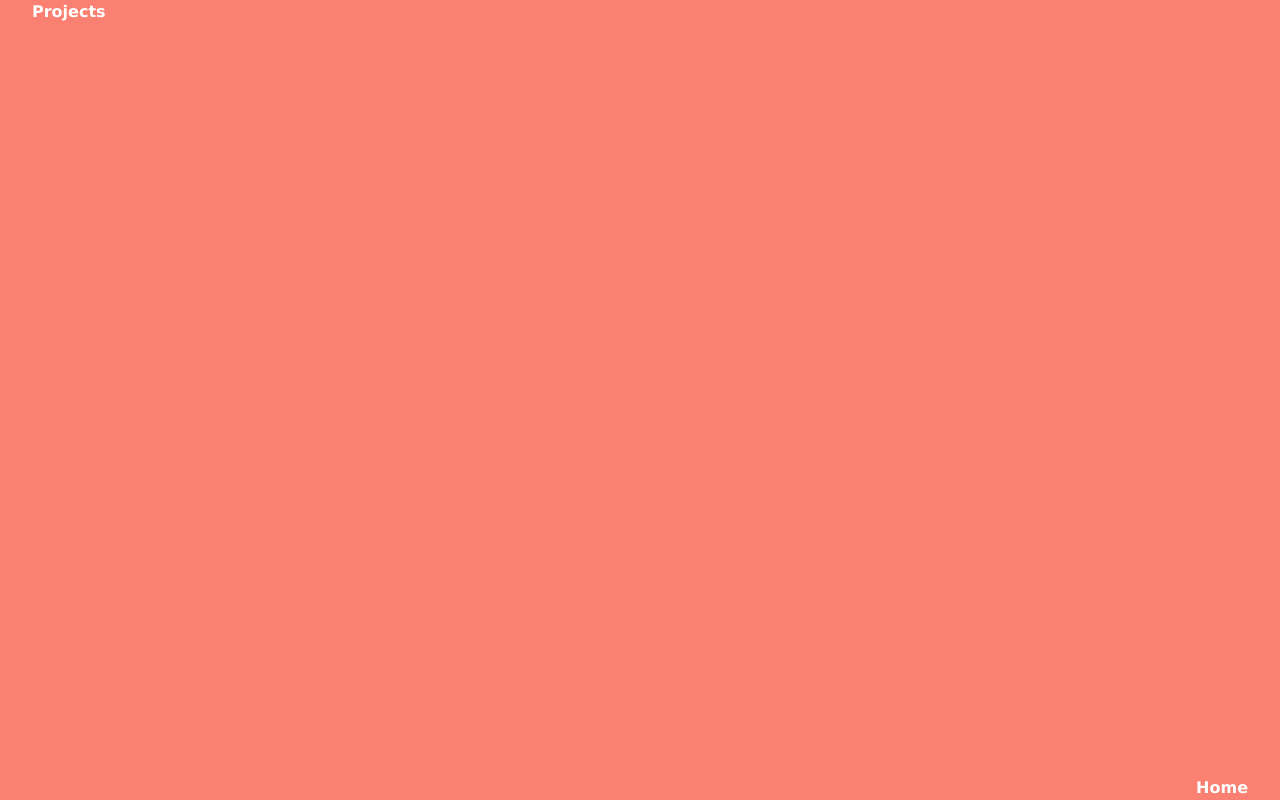
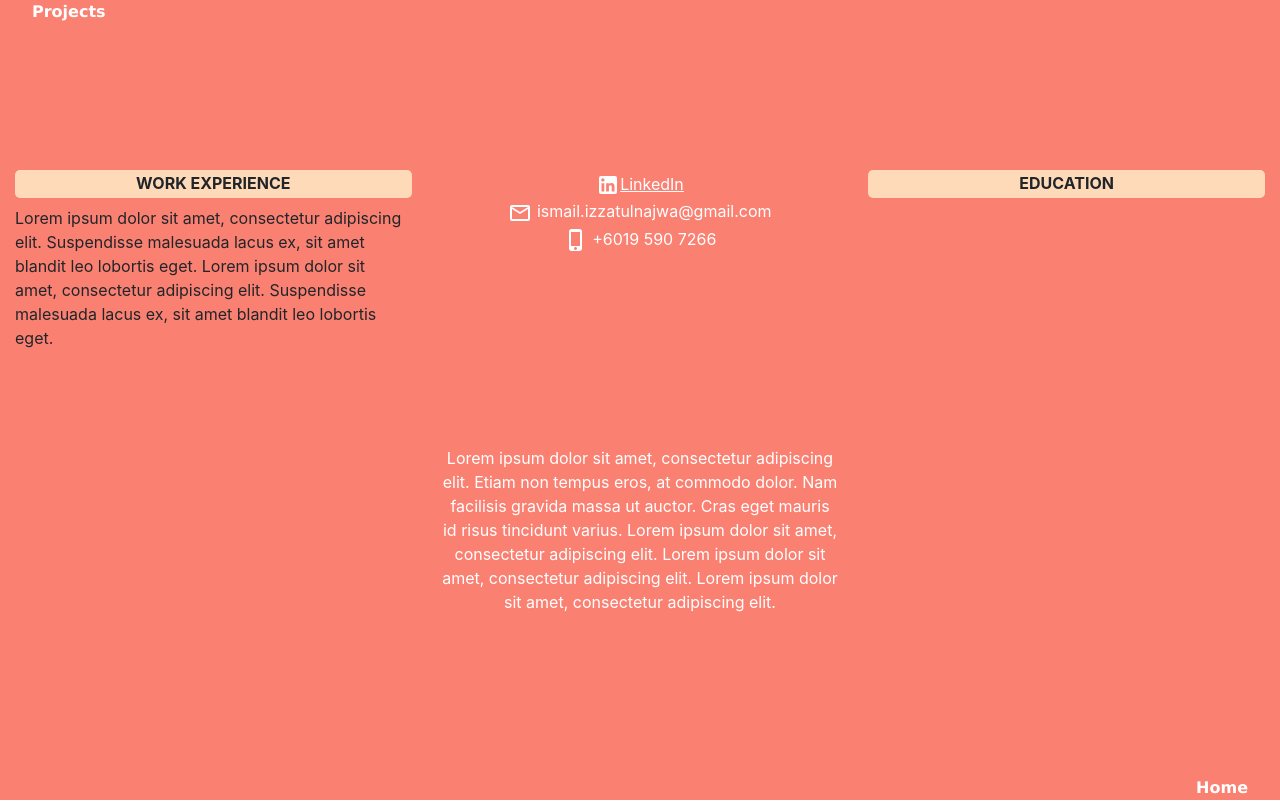
Before and after one commit to Izzywa/portfolio, a React (Create React App) app: page / in a window 1280 px wide. Both pictures are taken after a click on the element "Profile". Built offline with nearby package versions, Linux system fonts and the light colour scheme.

Commit message:
accordion icon and colour

```diff
--- a/src/components/Profile.js
+++ b/src/components/Profile.js
@@ -1,9 +1,9 @@
 import React, { useRef, useState } from "react";
 import { Accordion, AccordionSummary, AccordionDetails } from "@mui/material";
+import ExpandMoreIcon from '@mui/icons-material/ExpandMore';
 import LinkedInIcon from '@mui/icons-material/LinkedIn';
 import MailOutlineIcon from '@mui/icons-material/MailOutline';
 import PhoneIphoneIcon from '@mui/icons-material/PhoneIphone';
-import { alignProperty } from "@mui/material/styles/cssUtils";
 
 export default function Profile(props) {
 
@@ -39,7 +39,7 @@ export default function Profile(props) {
             <>
             <div>
                 <div className="contact-div text-center">
-                    <p onClick={redirectLinkedin}><LinkedInIcon/> LinkedIn</p>
+                    <p onClick={redirectLinkedin}><LinkedInIcon/><u>LinkedIn</u></p>
                     <p><MailOutlineIcon/> {workEmail}</p>
                     <p><PhoneIphoneIcon/> {phoneNum}</p>
                 </div>
@@ -53,6 +53,20 @@ export default function Profile(props) {
             </>
         )
 
+    }
+
+    function WorkExpDiv() {
+        return(
+            <div className="work-exp profile-side-div">
+                <p>
+                Lorem ipsum dolor sit amet, consectetur adipiscing elit. Suspendisse
+                    malesuada lacus ex, sit amet blandit leo lobortis eget. Lorem ipsum dolor
+                    sit amet, consectetur adipiscing elit. Suspendisse malesuada lacus ex,
+                    sit amet blandit leo lobortis eget.
+
+                </p>
+            </div>
+        )
     }
 
     function SmallViewComponent() {
@@ -74,16 +88,18 @@ export default function Profile(props) {
             expanded={expanded === 'workExp'}
             onChange={() => handleChange('workExp')}>
                 <AccordionSummary
+                expandIcon={<ExpandMoreIcon/>}
                 aria-controls="workExp-content"
                 style={accordionTitle}>
                 Work Experience
                 </AccordionSummary>
-                    <AccordionDetails>
-
-                        Lorem ipsum dolor sit amet, consectetur adipiscing elit. Suspendisse
-                        malesuada lacus ex, sit amet blandit leo lobortis eget. Lorem ipsum dolor
-                        sit amet, consectetur adipiscing elit. Suspendisse malesuada lacus ex,
-                        sit amet blandit leo lobortis eget.
+                <AccordionDetails
+                sx={{
+                    backgroundColor: "salmon",
+                    color: "white"
+                }}
+                >
+                    <WorkExpDiv/>
                 </AccordionDetails>
             </Accordion>
             <Accordion
@@ -101,6 +117,7 @@ export default function Profile(props) {
                 expanded === 'profile' ?
                 null :
                 <AccordionSummary
+                expandIcon={<ExpandMoreIcon/>}
                     aria-controls="profile-content"
                     style={accordionTitle}>
                     profile
@@ -108,7 +125,7 @@ export default function Profile(props) {
             }
 
                     <AccordionDetails
-                        style={{
+                    sx={{
                         backgroundColor: "salmon"
                     }}
                     >
@@ -126,18 +143,44 @@ export default function Profile(props) {
             expanded={expanded === 'education'}
             onChange={() => handleChange('education')}>
                     <AccordionSummary
+                    expandIcon={<ExpandMoreIcon/>}
                     aria-controls="education-content"
                     style={accordionTitle}>
                     Education
                     </AccordionSummary>
-                        <AccordionDetails>
-
+                    <AccordionDetails
+                        sx={{
+                            backgroundColor: "salmon",
+                            color: "white"
+                        }}
+                    >
                         Lorem ipsum dolor sit amet, consectetur adipiscing elit. Suspendisse
                         malesuada lacus ex, sit amet blandit leo lobortis eget. Lorem ipsum dolor
                         sit amet, consectetur adipiscing elit. Suspendisse malesuada lacus ex,
                         sit amet blandit leo lobortis eget.
                     </AccordionDetails>
             </Accordion>
+        </div>
+    )
+    }
+
+       function LargeViewComponent() {
+        return(
+            <div className="row">
+                <div className="col-lg-4 col-12">
+                    <h6 className="profile-side-title">
+                        work experience
+                        </h6>
+                        <WorkExpDiv/>
+                </div>
+                <div className="col-lg-4 col-12">
+                    <ProfileDiv />
+                </div>
+                <div className="col-lg-4 col-12">
+                <h6 className="profile-side-title">
+                        education
+                        </h6>
+                </div>
             </div>
         )
        }
@@ -150,7 +193,7 @@ export default function Profile(props) {
                 <SmallViewComponent />
             </div>
             <div className="d-none d-lg-block">
-
+            <LargeViewComponent />
             </div>
         </div>
         </div>
--- a/src/css/App.css
+++ b/src/css/App.css
@@ -1,4 +1,4 @@
-.wrapper {
+.profile-wrapper .profile-side-title, .wrapper {
   justify-content: center;
   align-items: center;
   display: flex;
@@ -6,7 +6,6 @@
 
 html, body {
   margin: 0;
-  overflow: hidden;
 }
 
 .wrapper {
@@ -153,16 +152,21 @@ html, body {
 .profile-wrapper .row {
   width: 100vw;
 }
-.profile-wrapper .sm-view-div, .profile-wrapper .lg-view-div {
-  background-color: peachpuff;
-  border-radius: 5px;
-  cursor: pointer;
-}
 .profile-wrapper .contact-div, .profile-wrapper .description-div {
   color: white;
 }
 .profile-wrapper .contact-div p {
   margin: 2px;
+}
+.profile-wrapper .profile-side-title {
+  border-radius: 5px;
+  background-color: peachpuff;
+  text-transform: uppercase;
+  font-weight: bold;
+  padding: 0.3em 0 0.3em;
+}
+.profile-wrapper .profile-side-div {
+  background-color: salmon;
 }
 .profile-wrapper .image-div {
   overflow: hidden;
--- a/src/css/App.scss
+++ b/src/css/App.scss
@@ -9,7 +9,6 @@ $border : 2px solid red;
 
 html, body {
     margin: 0;
-    overflow: hidden;
 }
 
 .wrapper {
@@ -171,18 +170,26 @@ html, body {
         width: 100vw;
     }
 
-    .sm-view-div, .lg-view-div {
-        background-color: peachpuff;
-        border-radius: 5px;
-        cursor: pointer;
-    }
-
     .contact-div, .description-div {
         color: white;
     }
     .contact-div p{
         margin: 2px;
     }
+
+    .profile-side-title {
+        border-radius: 5px;
+        @extend %flex-center;
+        background-color: peachpuff;
+        text-transform: uppercase;
+        font-weight: bold;
+        padding: 0.3em 0 0.3em;
+    }
+
+    .profile-side-div {
+        background-color: salmon;
+    }
+
     .image-div {
         overflow: hidden;
         border-radius: 50%;
```
Also changed, not shown: 1 other file (tests, documents, lock files or other folders). Lines whose indentation alone changed are shown as unchanged.
